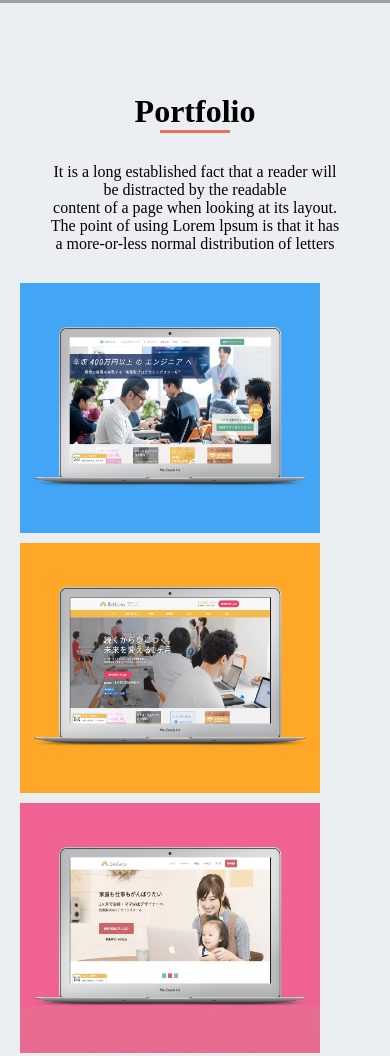
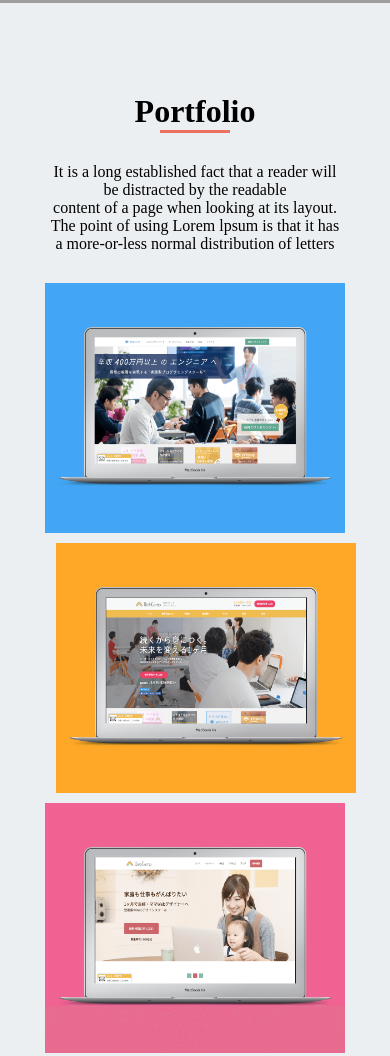
Before and after one commit to 0014283/caravan, a plain HTML site: page wcp1-10/index2.html in a window 390 px wide. Shown: the part 697-1753 px from the top of the page. Drawn offline with Linux system fonts and the light colour scheme; grey boxes are pictures that could not be loaded.

Commit message:
Finish 1-10

```diff
--- a/wcp1-10/style2.css
+++ b/wcp1-10/style2.css
@@ -332,7 +332,7 @@ a {
  	width: 100%;
  	background-color: #EC715F;
  	text-align: center;
- 	line-height: 3;
+ 	line-height: 3.7;
  }
  .footer-text {
  	font-size: 16px;
@@ -399,10 +399,13 @@ a {
  	margin: 0 auto;
 }
  .portfolio-contents:nth-child(7) {
- 	margin: 10px 0;
+ 	margin: 10px 36.297px;
 }
  .portfolio-contents:nth-child(9) {
 }
+ .portfolio-contents {
+  float: none;
+ }
  .feature {
  	width: 90%;
  	margin: 0 5%;
```
